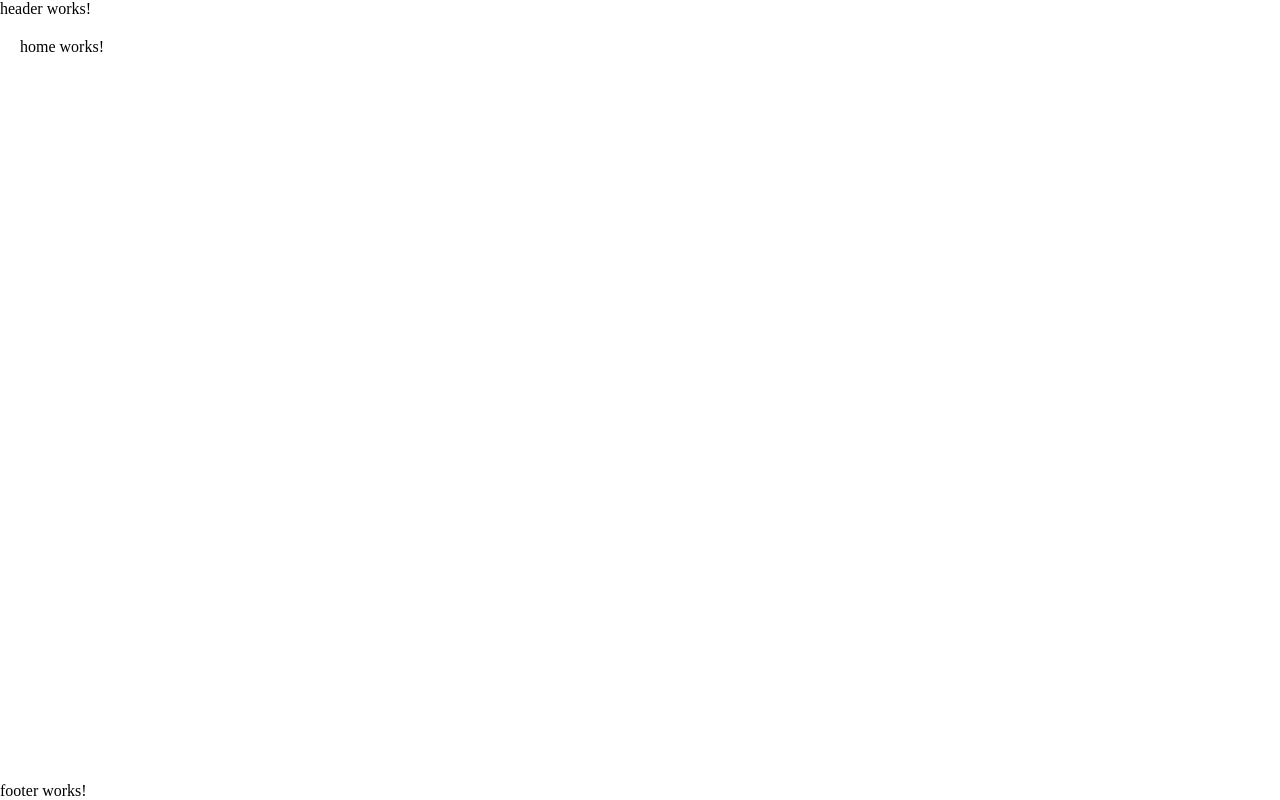
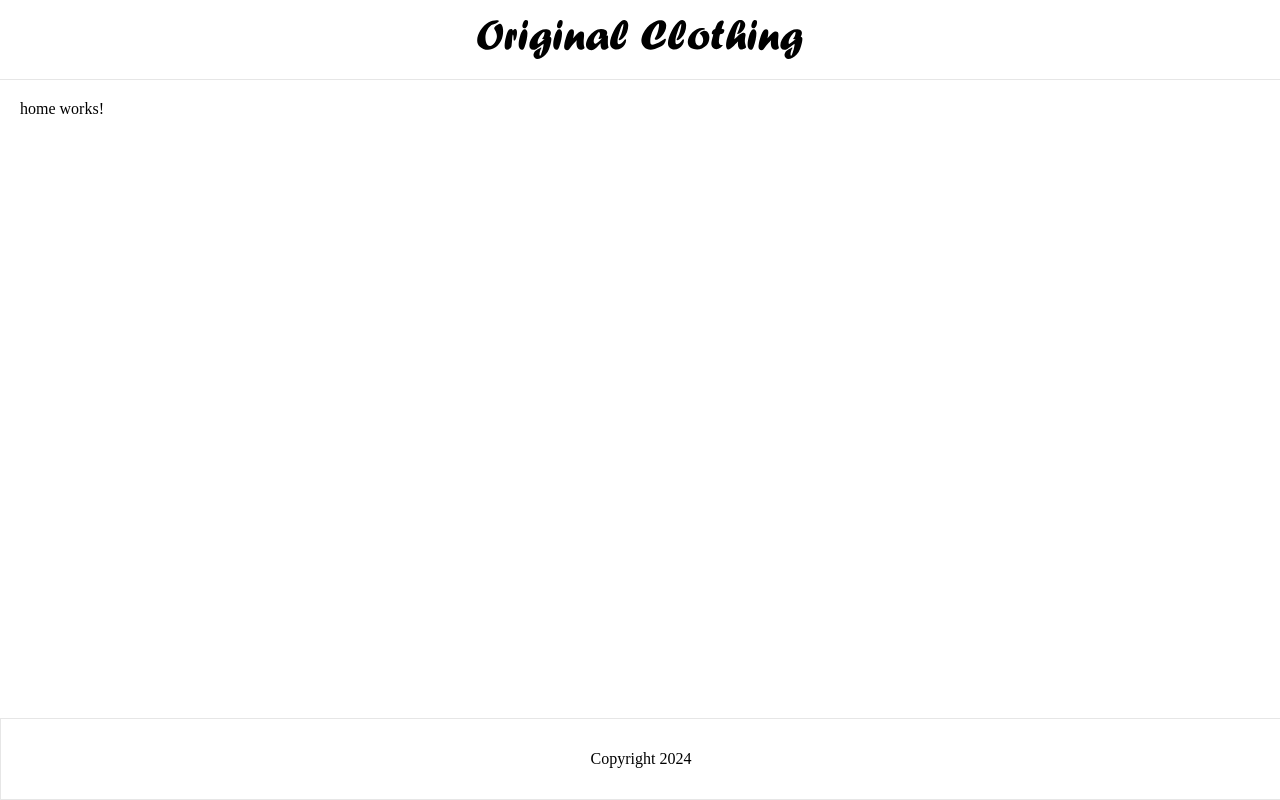
Before and after one commit to Oleva-abr/angular-cc-client, an Angular app: page / in a window 1280 px wide. Built offline with nearby package versions, Linux system fonts and the light colour scheme; no server answers.

Commit message:
fill footer and header

```diff
--- a/src/app/app.component.scss
+++ b/src/app/app.component.scss
@@ -1,6 +1,8 @@
 .wrapper {
   height: auto;
   padding: 20px;
+  width: 100%;
 
   flex-grow: 1;
+  box-sizing: border-box;
 }
--- a/src/app/layout/footer/footer.component.html
+++ b/src/app/layout/footer/footer.component.html
@@ -1 +1,3 @@
-<p>footer works!</p>
+<footer class="wrapper column full-center">
+  <p>Copyright 2024</p>
+</footer>
--- a/src/app/layout/footer/footer.component.scss
+++ b/src/app/layout/footer/footer.component.scss
@@ -0,0 +1,5 @@
+.wrapper {
+  width: 100%;
+  height: 80px;
+  border: 1px solid var(--border-color);
+}
--- a/src/app/layout/header/header.component.html
+++ b/src/app/layout/header/header.component.html
@@ -1 +1,3 @@
-<p>header works!</p>
+<header class="wrapper row full-center">
+  <img src="assets/images/oc-logo.svg" alt="logo" class="logo" />
+</header>
--- a/src/app/layout/header/header.component.scss
+++ b/src/app/layout/header/header.component.scss
@@ -0,0 +1,12 @@
+.wrapper {
+  width: 100%;
+  height: 80px;
+  border-bottom: 1px solid var(--border-color);
+  box-sizing: border-box;
+  padding: 20px 10px;
+}
+
+.logo {
+  height: 100%;
+  object-fit: contain;
+}
--- a/src/styles.scss
+++ b/src/styles.scss
@@ -1,3 +1,4 @@
+@import "./styles/variables.scss";
 html,
 body,
 p,
@@ -22,6 +23,11 @@ app-root {
 }
 
 .row {
+  display: flex;
+  flex-direction: row;
+}
+
+.column {
   display: flex;
   flex-direction: column;
 }
--- /dev/null
+++ b/src/styles/variables.scss
@@ -0,0 +1,5 @@
+:root {
+  --bg-color: white;
+  --header-color: white;
+  --border-color: rgb(230, 230, 230);
+}
```
